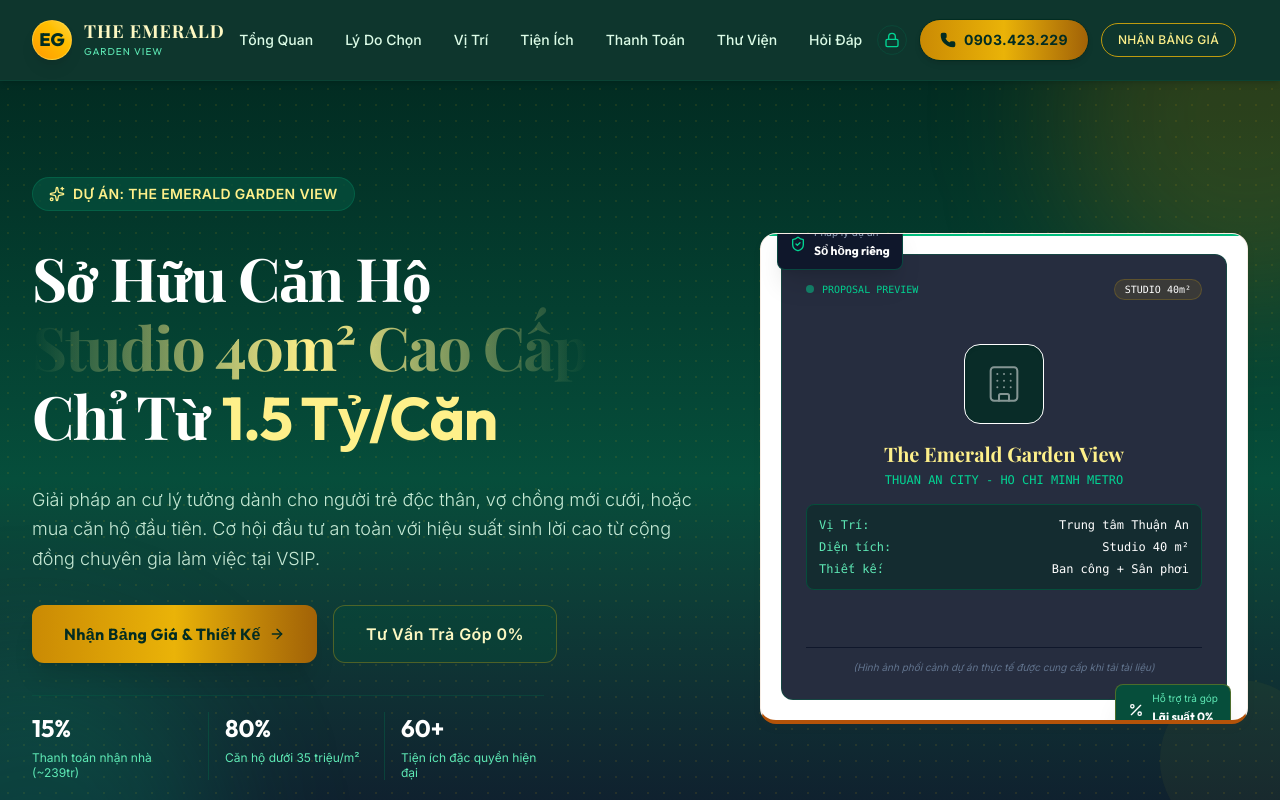
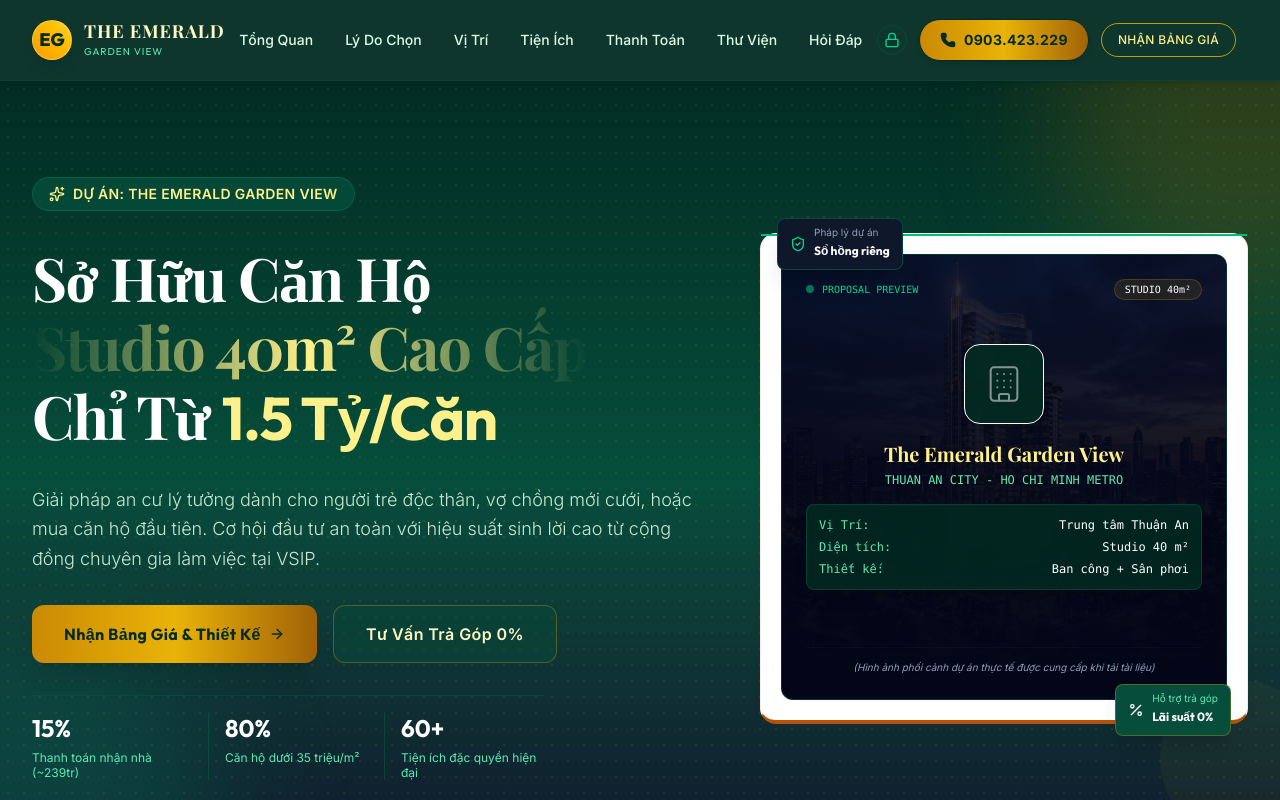
Before and after one commit to Nguyenvudemo/EmeraldviewKhai, a React (Vite) app: page / in a window 1280 px wide. Shown: the top 800 px of the page. Built offline with nearby package versions, Linux system fonts and the light colour scheme; a web font is replaced by a local one.

Commit message:
Update Hero.tsx

```diff
--- a/src/components/Hero.tsx
+++ b/src/components/Hero.tsx
@@ -1,5 +1,8 @@
 import { motion } from 'motion/react';
 import { ArrowRight, Sparkles, Building, Percent, ShieldCheck } from 'lucide-react';
+
+// Import tower perspective image via ES modules for background
+import towerPerspectiveImg from '../assets/images/tower_perspective_1783138399225.jpg';
 
 interface HeroProps {
   onScrollToForm: () => void;
@@ -104,12 +107,12 @@
           </div>
 
           {/* Hero visual panel - Modern architectural mock / placeholder */}
-          <div className="lg:col-span-5 relative w-full flex justify-center items-center">
+          <div className="lg:col-span-5 relative w-full flex justify-center items-center py-4">
             <motion.div
               initial={{ opacity: 0, scale: 0.95 }}
               animate={{ opacity: 1, scale: 1 }}
               transition={{ duration: 0.8, delay: 0.2 }}
-              className="relative w-full max-w-sm sm:max-w-md lg:max-w-none bento-card bento-gold-border p-5 bg-emerald-950/40 backdrop-blur-sm overflow-hidden"
+              className="relative w-full max-w-sm sm:max-w-md lg:max-w-none bento-card bento-gold-border p-5 bg-emerald-950/40 backdrop-blur-sm overflow-visible"
             >
               {/* Inner gradient line element */}
               <div className="absolute top-0 left-0 right-0 h-[2px] bg-gradient-to-r from-emerald-500 via-gold-400 to-emerald-500"></div>
@@ -121,10 +124,21 @@
               <div className="absolute bottom-2 right-2 w-3 h-3 border-b border-r border-gold-400/50"></div>
 
               {/* Core Building Silhouette/Grid Frame */}
-              <div className="aspect-square bg-slate-900/90 border border-emerald-800/50 rounded-xl relative overflow-hidden flex flex-col justify-between p-6">
+              <div className="aspect-square bg-slate-950 border border-emerald-800/50 rounded-xl relative overflow-hidden flex flex-col justify-between p-6">
+
+                {/* Background Image of the Project with Dark Overlay for readability */}
+                <div className="absolute inset-0 z-0">
+                  <img
+                    src={towerPerspectiveImg}
+                    alt="The Emerald Garden View Perspective"
+                    className="w-full h-full object-cover opacity-35"
+                    referrerPolicy="no-referrer"
+                  />
+                  <div className="absolute inset-0 bg-gradient-to-t from-slate-950 via-slate-950/80 to-slate-950/50"></div>
+                </div>
 
                 {/* Visual Header */}
-                <div className="flex justify-between items-center">
+                <div className="flex justify-between items-center relative z-10">
                   <div className="flex items-center space-x-2 text-[10px] text-emerald-400 font-mono">
                     <span className="w-2 h-2 rounded-full bg-emerald-400 animate-pulse"></span>
                     <span>PROPOSAL PREVIEW</span>
@@ -135,17 +149,17 @@
                 </div>
 
                 {/* Conceptual Architectural Grid Blueprint */}
-                <div className="my-auto flex flex-col items-center justify-center text-center space-y-4 py-8">
-                  <div className="w-20 h-20 rounded-2xl bg-emerald-950/80 border border-gold-400/30 flex items-center justify-center text-gold-300 shadow-inner">
+                <div className="my-auto flex flex-col items-center justify-center text-center space-y-4 py-8 relative z-10">
+                  <div className="w-20 h-20 rounded-2xl bg-emerald-950/90 border border-gold-400/40 flex items-center justify-center text-gold-300 shadow-xl backdrop-blur-xs">
                     <Building className="w-10 h-10 stroke-[1.2] text-gold-400 animate-pulse" />
                   </div>
                   <div>
-                    <span className="font-serif font-bold text-xl block text-gold-200">The Emerald Garden View</span>
-                    <span className="text-xs text-emerald-400 block font-mono mt-1">THUAN AN CITY - HO CHI MINH METRO</span>
+                    <span className="font-serif font-bold text-xl block text-gold-200 drop-shadow-md">The Emerald Garden View</span>
+                    <span className="text-xs text-emerald-300 block font-mono mt-1 drop-shadow-xs">THUAN AN CITY - HO CHI MINH METRO</span>
                   </div>
 
                   {/* Floating specification lines */}
-                  <div className="w-full bg-emerald-950/50 border border-emerald-900 rounded-lg p-3 text-xs space-y-1.5 font-mono text-emerald-300">
+                  <div className="w-full bg-emerald-950/80 border border-emerald-800/50 rounded-lg p-3 text-xs space-y-1.5 font-mono text-emerald-300 backdrop-blur-xs shadow-lg">
                     <div className="flex justify-between">
                       <span>Vị Trí:</span>
                       <span className="text-white font-medium">Trung tâm Thuận An</span>
@@ -162,7 +176,7 @@
                 </div>
 
                 {/* Placeholder Overlay Reminder */}
-                <div className="text-center text-[10px] text-slate-500 italic mt-auto border-t border-slate-900 pt-3">
+                <div className="text-center text-[10px] text-slate-400 italic mt-auto border-t border-slate-900/50 pt-3 relative z-10 drop-shadow-xs">
                   (Hình ảnh phối cảnh dự án thực tế được cung cấp khi tải tài liệu)
                 </div>
 
```
